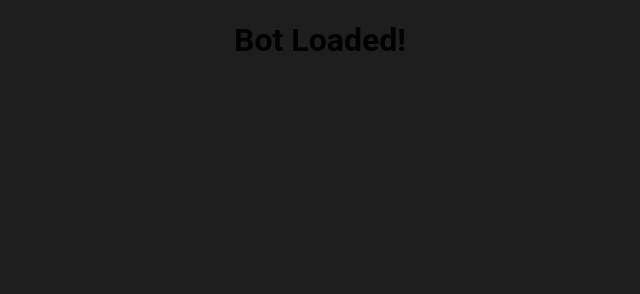
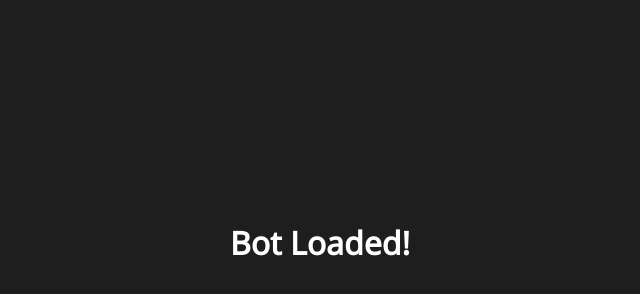
Before and after one commit to znci/i, a plain HTML site: page aspiired.cf/BoostTracker.html in a window 1280 px wide. Shown: the whole page, without its empty margins (320-960 px from the left). Drawn offline with Linux system fonts and the light colour scheme.

Commit message:
Update BoostTracker.html

```diff
--- a/aspiired.cf/BoostTracker.html
+++ b/aspiired.cf/BoostTracker.html
@@ -4,11 +4,14 @@
         Bot Loaded!
    </h1>
    <style>
+@import url('https://fonts.googleapis.com/css2?family=Noto+Sans&display=swap');
        h1 {
-         font-family: "Roboto", sans-serif;
+         font-family: "Noto Sans", sans-serif;
          display: flex;
          justify-content: center;
          align-items: center;
+         color: #fff;
+         padding-top: 200px
        }
        html {
          background-color: #1e1e1e;
```
